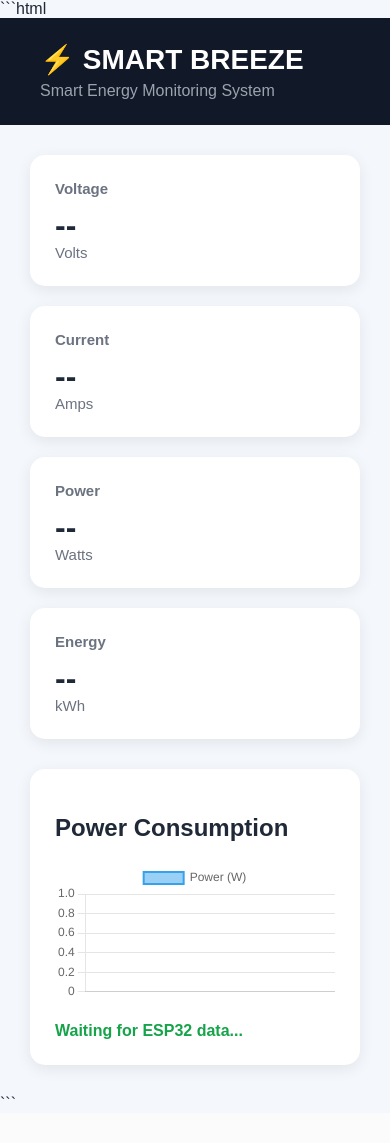
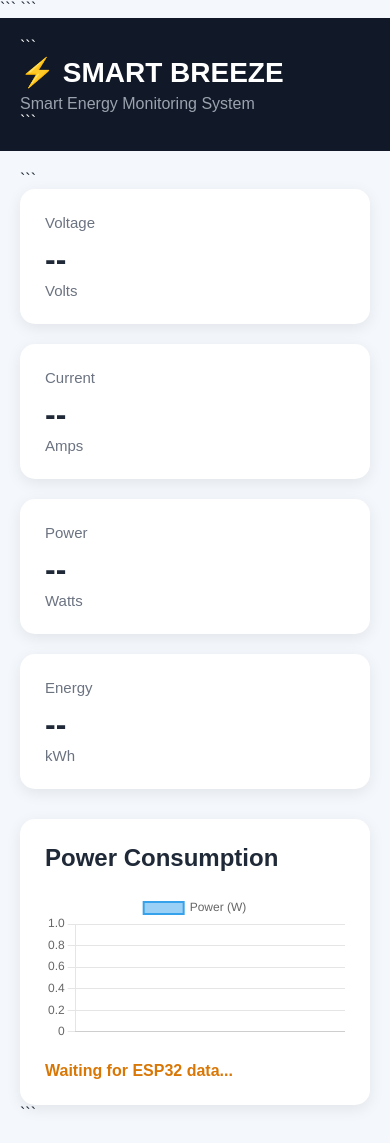
Before and after one commit to hm-hussein120-git/smart-breeze, a Flask app: page /dashboard in a window 390 px wide. Before the commit the page ends 1099 px from the top, so only its background shows below. Run offline with Flask 3, Linux system fonts and the light colour scheme; data that the repository does not hold is empty; some libraries are stand-ins or nearby versions.

Commit message:
Update dashboard.html

````diff
--- a/templates/dashboard.html
+++ b/templates/dashboard.html
@@ -1,16 +1,21 @@
-```html
 <!DOCTYPE html>
+
 <html lang="en">
 
 <head>
     <meta charset="UTF-8">
     <meta name="viewport" content="width=device-width, initial-scale=1.0">
 
+```
 <title>Smart Breeze Dashboard</title>
 
 <script src="https://cdn.jsdelivr.net/npm/chart.js@4.4.7/dist/chart.umd.min.js"></script>
 
 <style>
+
+    * {
+        box-sizing: border-box;
+    }
 
     body {
         margin: 0;
@@ -41,6 +46,10 @@
         margin: auto;
     }
 
+    /* =========================
+       CARDS
+    ========================= */
+
     .cards {
         display: grid;
         grid-template-columns: repeat(4, 1fr);
@@ -59,6 +68,7 @@
         margin: 0;
         color: #6b7280;
         font-size: 15px;
+        font-weight: normal;
     }
 
     .value {
@@ -70,7 +80,12 @@
     .unit {
         font-size: 15px;
         color: #6b7280;
+        margin-top: 4px;
     }
+
+    /* =========================
+       CHART
+    ========================= */
 
     .chart-container {
         background: white;
@@ -79,11 +94,34 @@
         box-shadow: 0 4px 15px rgba(0,0,0,0.08);
     }
 
+    .chart-container h2 {
+        margin-top: 0;
+    }
+
+    /* =========================
+       STATUS
+    ========================= */
+
     .status {
         margin-top: 20px;
-            color: #16a34a;
         font-weight: bold;
     }
+
+    .connected {
+        color: #16a34a;
+    }
+
+    .error {
+        color: #dc2626;
+    }
+
+    .waiting {
+        color: #d97706;
+    }
+
+    /* =========================
+       RESPONSIVE
+    ========================= */
 
     @media (max-width: 900px) {
 
@@ -95,6 +133,14 @@
 
     @media (max-width: 600px) {
 
+        header {
+            padding: 20px;
+        }
+
+        .container {
+            padding: 20px;
+        }
+
         .cards {
             grid-template-columns: 1fr;
         }
@@ -102,6 +148,7 @@
     }
 
 </style>
+```
 
 </head>
 
@@ -109,28 +156,35 @@
 
 <header>
 
+```
 <h1>⚡ SMART BREEZE</h1>
 
 <p>
     Smart Energy Monitoring System
 </p>
+```
 
 </header>
 
-
 <div class="container">
 
-
-    <!-- ENERGY CARDS -->
+```
+<!-- =========================
+     ENERGY CARDS
+========================== -->
 
 <div class="cards">
 
+
+    <!-- VOLTAGE -->
 
     <div class="card">
 
         <h3>Voltage</h3>
 
-            <div class="value" id="voltage">
+        <div
+            class="value"
+            id="voltage">
             --
         </div>
 
@@ -141,11 +195,15 @@
     </div>
 
 
+    <!-- CURRENT -->
+
     <div class="card">
 
         <h3>Current</h3>
 
-            <div class="value" id="current">
+        <div
+            class="value"
+            id="current">
             --
         </div>
 
@@ -156,11 +214,15 @@
     </div>
 
 
+    <!-- POWER -->
+
     <div class="card">
 
         <h3>Power</h3>
 
-            <div class="value" id="power">
+        <div
+            class="value"
+            id="power">
             --
         </div>
 
@@ -171,11 +233,15 @@
     </div>
 
 
+    <!-- ENERGY -->
+
     <div class="card">
 
         <h3>Energy</h3>
 
-            <div class="value" id="energy">
+        <div
+            class="value"
+            id="energy">
             --
         </div>
 
@@ -189,7 +255,9 @@
 </div>
 
 
-    <!-- POWER CHART -->
+<!-- =========================
+     POWER CHART
+========================== -->
 
 <div class="chart-container">
 
@@ -199,29 +267,37 @@
 
     <canvas id="powerChart"></canvas>
 
-        <div class="status" id="status">
+    <div
+        class="status waiting"
+        id="status">
+
         Connecting...
+
     </div>
 
 </div>
-
+```
 
 </div>
-
 
 <script>
 
 
+/* ==========================================
+   CHART
+========================================== */
+
 let powerChart;
 
 
-// ==========================================
-// CREATE CHART
-// ==========================================
+/* ==========================================
+   CREATE CHART
+========================================== */
 
 function createChart() {
 
-    const ctx = document
+    const ctx =
+        document
         .getElementById("powerChart")
         .getContext("2d");
 
@@ -234,7 +310,9 @@ function createChart() {
 
             labels: [],
 
-            datasets: [{
+            datasets: [
+
+                {
 
                     label: "Power (W)",
 
@@ -242,9 +320,13 @@ function createChart() {
 
                     borderWidth: 2,
 
-                tension: 0.3
+                    tension: 0.3,
 
-            }]
+                    fill: false
+
+                }
+
+            ]
 
         },
 
@@ -272,23 +354,33 @@ function createChart() {
 }
 
 
-// ==========================================
-// LOAD LATEST READING
-// ==========================================
+
+/* ==========================================
+   LOAD LATEST DATA
+========================================== */
 
 async function loadLatest() {
 
     try {
 
-        const response = await fetch(
-            "/latest",
-            {
+        const response =
+            await fetch("/latest", {
                 cache: "no-store"
-            }
+            });
+
+
+        if (!response.ok) {
+
+            throw new Error(
+                "HTTP error: " +
+                response.status
             );
 
+        }
 
-        const result = await response.json();
+
+        const result =
+            await response.json();
 
 
         if (result.status !== "success") {
@@ -300,74 +392,134 @@ async function loadLatest() {
         }
 
 
-        const latest = result.data;
+        const latest =
+            result.data;
 
+
+        /* =========================
+           NO DATA
+        ========================= */
 
         if (!latest) {
 
-            document.getElementById("status").innerText =
+            document
+                .getElementById("status")
+                .innerText =
                 "Waiting for ESP32 data...";
+
+            document
+                .getElementById("status")
+                .className =
+                "status waiting";
 
             return;
 
         }
 
 
-        // Update cards
+        /* =========================
+           UPDATE CARDS
+        ========================= */
 
-        document.getElementById("voltage").innerText =
+        document
+            .getElementById("voltage")
+            .innerText =
             latest.voltage ?? "--";
 
 
-        document.getElementById("current").innerText =
+        document
+            .getElementById("current")
+            .innerText =
             latest.current ?? "--";
 
 
-        document.getElementById("power").innerText =
+        document
+            .getElementById("power")
+            .innerText =
             latest.power ?? "--";
 
 
-        document.getElementById("energy").innerText =
+        document
+            .getElementById("energy")
+            .innerText =
             latest.energy ?? "--";
 
 
-        document.getElementById("status").innerText =
+        /* =========================
+           UPDATE STATUS
+        ========================= */
+
+        const date =
+            new Date(latest.created_at);
+
+
+        document
+            .getElementById("status")
+            .innerText =
             "● Connected — Last update: " +
-            new Date(latest.created_at)
-                .toLocaleString();
+            date.toLocaleString();
+
+
+        document
+            .getElementById("status")
+            .className =
+            "status connected";
 
 
     }
 
+
     catch (error) {
 
-        console.error(error);
+        console.error(
+            "Latest data error:",
+            error
+        );
 
-        document.getElementById("status").innerText =
-            "Connection error";
+
+        document
+            .getElementById("status")
+            .innerText =
+            "● Connection error";
+
+
+        document
+            .getElementById("status")
+            .className =
+            "status error";
 
     }
 
 }
 
 
-// ==========================================
-// LOAD CHART DATA
-// ==========================================
+
+/* ==========================================
+   LOAD CHART DATA
+========================================== */
 
 async function loadChart() {
 
     try {
 
-        const response = await fetch(
-            "/energy",
-            {
+        const response =
+            await fetch("/energy", {
                 cache: "no-store"
-            }
+            });
+
+
+        if (!response.ok) {
+
+            throw new Error(
+                "HTTP error: " +
+                response.status
             );
 
+        }
 
-        const result = await response.json();
+
+        const result =
+            await response.json();
 
 
         if (result.status !== "success") {
@@ -379,7 +531,8 @@ async function loadChart() {
         }
 
 
-        const data = result.data;
+        const data =
+            result.data;
 
 
         if (!data || data.length === 0) {
@@ -389,10 +542,17 @@ async function loadChart() {
         }
 
 
-        // Oldest → newest
+        /* =========================
+           OLD → NEW
+        ========================= */
 
-        const chartData = [...data].reverse();
+        const chartData =
+            [...data].reverse();
 
+
+        /* =========================
+           TIME LABELS
+        ========================= */
 
         powerChart.data.labels =
             chartData.map(item => {
@@ -405,6 +565,10 @@ async function loadChart() {
             });
 
 
+        /* =========================
+           POWER VALUES
+        ========================= */
+
         powerChart.data.datasets[0].data =
             chartData.map(item => item.power);
 
@@ -412,6 +576,7 @@ async function loadChart() {
         powerChart.update();
 
     }
+
 
     catch (error) {
 
@@ -425,40 +590,34 @@ async function loadChart() {
 }
 
 
-// ==========================================
-// START
-// ==========================================
+
+/* ==========================================
+   INITIALIZE
+========================================== */
 
 createChart();
-
-
-// Load immediately
 
 loadLatest();
 
 loadChart();
 
 
-// Latest reading every 2 seconds
 
-setInterval(
-    loadLatest,
-    2000
-);
+/* ==========================================
+   AUTO REFRESH
+========================================== */
 
+setInterval(() => {
 
-// Chart every 10 seconds
+    loadLatest();
 
-setInterval(
-    loadChart,
-    10000
-);
+    loadChart();
+
+}, 5000);
 
 
 </script>
 
-
 </body>
 
 </html>
-```
````
Lines whose indentation alone changed are shown as unchanged.
